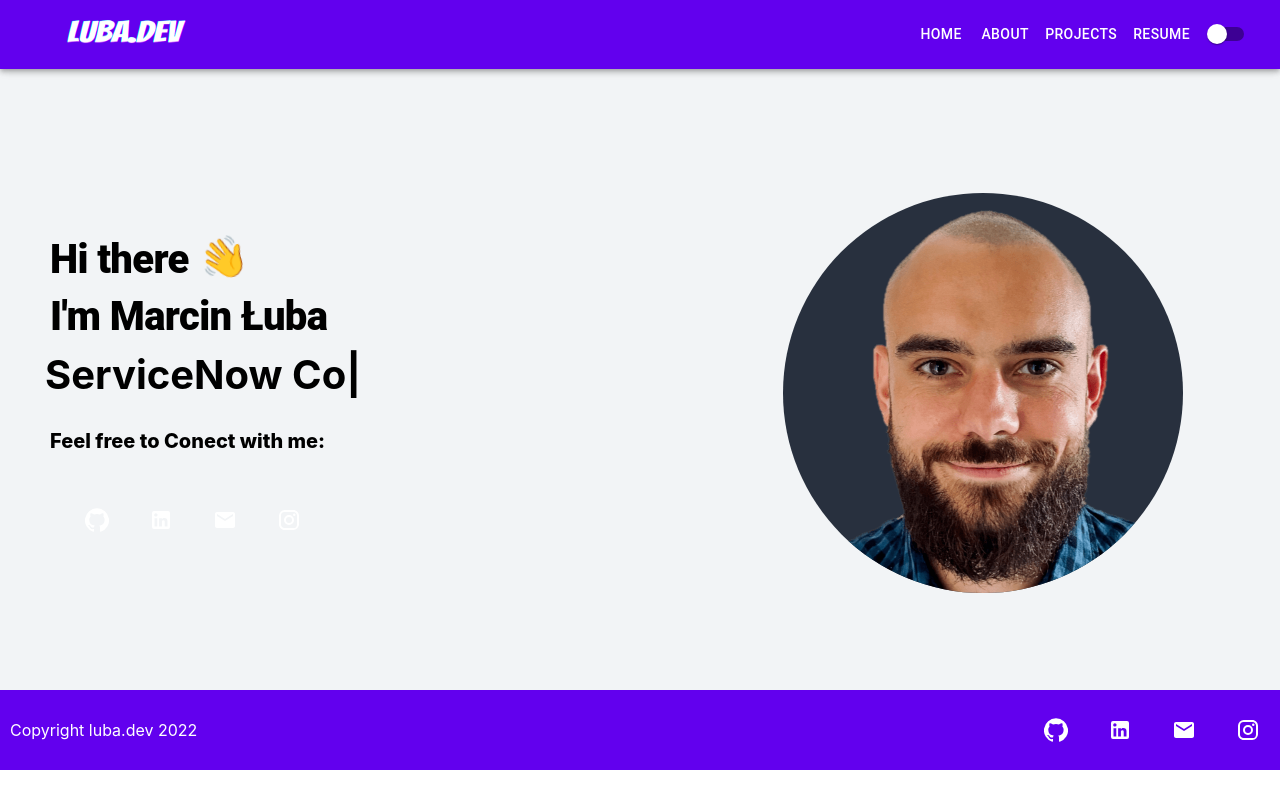
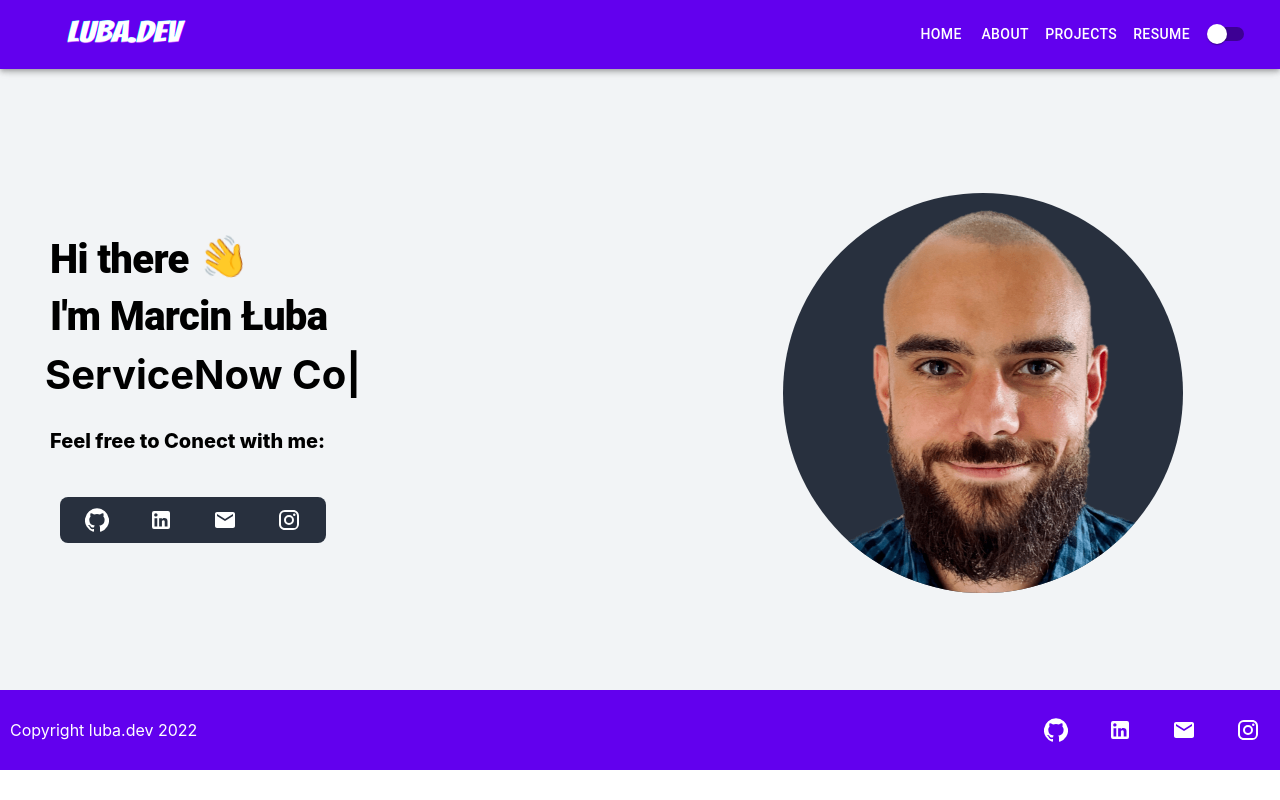
Before and after one commit to Majchrzak202/portfolio, a React (Create React App) app: page / in a window 1280 px wide. Built offline with nearby package versions, Linux system fonts and the light colour scheme.

Commit message:
Added a border with color for Social icons

```diff
--- a/src/components/Pages/homepage/Home.js
+++ b/src/components/Pages/homepage/Home.js
@@ -6,6 +6,7 @@ import useStyles from "./Styles";
 import { useTheme } from "../../context/ThemeContextProvider";
 import { TypeAnimation } from "react-type-animation";
 import SocialIcons from "../../socialIcons/SocialIcons";
+import Github from "../../github-calendar/Github";
 
 const Home = () => {
   const classes = useStyles();
--- a/src/components/Pages/homepage/Styles.js
+++ b/src/components/Pages/homepage/Styles.js
@@ -91,6 +91,8 @@ const useStyles = makeStyles((theme) => ({
     marginLeft: "30px",
     padding: "5px",
     marginBottom: "30px",
+    backgroundColor: 'rgba(40,48,62,255)',
+    borderRadius: '8px',
     [theme.breakpoints.down("sm")]: {
       marginLeft: "0px",
     },
```
